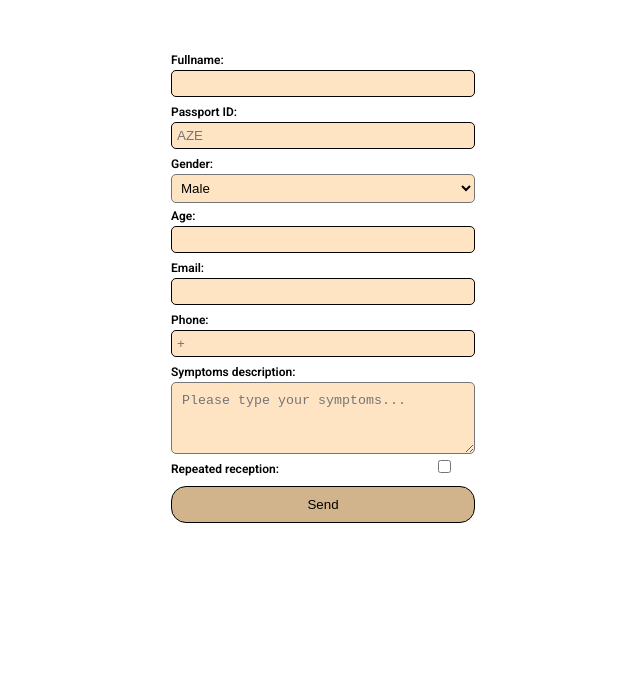
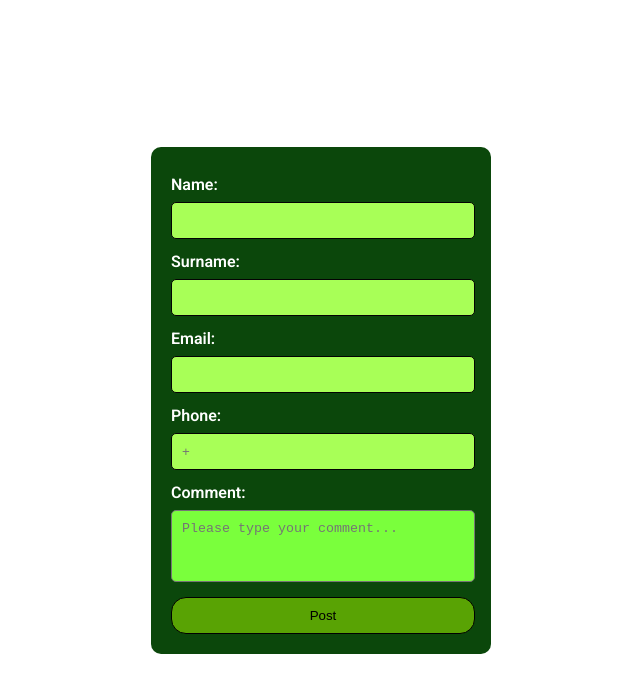
Before and after one commit to Mir-Ismayil-Asadullayev/React-IT-Academy, a React (Create React App) app: page / in a window 1280 px wide. Shown: the top 692 px of the page, without its empty margins (319-959 px from the left). Built offline with nearby package versions, Linux system fonts and the light colour scheme.

Commit message:
have done the task

```diff
--- a/src/Form.css
+++ b/src/Form.css
@@ -2,7 +2,7 @@
 
 body {
     font-family: Roboto, Verdana, Arial, Helvetica, sans-serif;
-    font-size: 14px;
+    font-size: 16px;
     box-sizing: border-box;
     margin: 0;
     padding: 0;
@@ -12,35 +12,39 @@ body {
     align-content: center;
     align-items: center;
     color: black;
+    width: 100vw;
+    height: 100vh;
 }
 
 form {
-    margin-top: 50px;
     display: flex;
     flex-flow: column wrap;
     width: 300px;
+    background-color: rgb(11, 71, 11);
+    padding: 20px;
+    color: white;
+    border-radius: 10px;
 }
 
 label {
-    margin: 3px 0;
-    font-size: 12px;
+    margin: 8px 0;
     width: 100%;
     font-weight: bold;
 }
 
 input {
-    padding: 5px;
+    padding: 10px;
     border-radius: 5px;
     margin-bottom: 5px;
-    background-color: bisque;
+    background-color: rgb(168, 255, 87);
     border: 1px solid rgb(3, 3, 3);
 }
 
 button {
-    margin: 5px 0;
+    margin: 15px 0 0;
     outline: none;
     border: 1px solid rgb(0, 0, 0);
-    background-color: tan;
+    background-color: rgb(89, 163, 4);
     color: rgb(0, 0, 0);
     padding: 10px;
     border-radius: 15px;
@@ -48,14 +52,14 @@ button {
 
 button:hover {
     cursor: pointer;
-    background-color: rgb(255, 255, 255);
-    color: rgb(0, 0, 0);
+    background-color: black;
+    color: rgb(89, 163, 4);
 }
 
 button:active {
+    background-color: rgb(89, 163, 4);
+    color: rgb(0, 0, 0);
     cursor: pointer;
-    color: rgb(255, 255, 255);
-    background-color: tan;
 }
 
 input::-webkit-outer-spin-button,
@@ -64,34 +68,15 @@ input::-webkit-inner-spin-button {
     margin: 0;
 }
 
-input[type=checkbox] {
-    margin-left: 159px;
-    accent-color: tan;
-}
-
 textarea {
     max-width: 94%;
     max-height: 50px;
     min-width: 94%;
     min-height: 50px;
     color: rgb(0, 0, 0);
-    background-color: bisque;
+    background-color: rgb(122, 255, 60);
     padding: 10px;
     border-radius: 5px;
     outline: none;
+    resize: none;
 }
-
-select {
-    margin-bottom: 3px;
-    padding: 5px;
-    color: rgb(0, 0, 0);
-    background-color: bisque;
-    border-radius: 5px;
-    outline: none;
-}
-
-option {
-    margin: 8px;
-    color: rgb(0, 0, 0);
-    background-color: bisque;
-}
--- a/src/Form.jsx
+++ b/src/Form.jsx
@@ -5,17 +5,11 @@ function Form() {
     const [info, setinfo] = useState({});
     const handleInfo = (e) => {
         switch (e.target.name) {
-            case "fullname":
-                info.fullname = e.target.value;
+            case "name":
+                info.name = e.target.value;
                 break;
-            case "passportID":
-                info.passportID = e.target.value;
-                break;
-            case "gender":
-                info.gender = e.target.value;
-                break;
-            case "age":
-                info.age = e.target.value;
+            case "surname":
+                info.surname = e.target.value;
                 break;
             case "email":
                 info.email = e.target.value;
@@ -23,8 +17,8 @@ function Form() {
             case "phone":
                 info.phone = e.target.value;
                 break;
-            case "textarea":
-                info.textarea = e.target.value;
+            case "comment":
+                info.comment = e.target.value;
                 break;
             default:
                 break;
@@ -32,32 +26,23 @@ function Form() {
     };
     const handleSubmit = (e) => {
         e.preventDefault();
-        info.checkbox = e.target.childNodes[14].childNodes[1].checked;
         setinfo(info);
         console.log(info);
         alert("Карточка зарегистрирована!");
     }
     return (
         <form onSubmit={handleSubmit}>
-            <label htmlFor="fullname">Fullname:</label>
-            <input type="text" name="fullname" required={true} onChange={handleInfo} />
-            <label htmlFor="passportID">Passport ID:</label>
-            <input type="text" name="passportID" placeholder="AZE" required={true} onChange={handleInfo} />
-            <label htmlFor="gender">Gender:</label>
-            <select name="gender" onChange={handleInfo}>
-                <option value="male">Male</option>
-                <option value="female">Female</option>
-            </select>
-            <label htmlFor="age">Age:</label>
-            <input type="number" min="1" max="120" name="age" onChange={handleInfo} />
+            <label htmlFor="name">Name:</label>
+            <input type="text" name="name" required={true} onChange={handleInfo} />
+            <label htmlFor="surname">Surname:</label>
+            <input type="text" name="surname" required={true} onChange={handleInfo} />
             <label htmlFor="email">Email:</label>
-            <input type="email" name="email" onChange={handleInfo} />
+            <input type="email" name="email" required={true} onChange={handleInfo} />
             <label htmlFor="phone">Phone:</label>
-            <input type="number" placeholder="+" name="phone" onChange={handleInfo} />
-            <label htmlFor="textarea">Symptoms description:</label>
-            <textarea name="textarea" cols="30" rows="10" placeholder="Please type your symptoms..." onChange={handleInfo}></textarea>
-            <label htmlFor="checkbox">Repeated reception:<input type="checkbox" name="checkbox" /></label>
-            <button>Send</button>
+            <input type="number" placeholder="+" name="phone" required={true} onChange={handleInfo} />
+            <label htmlFor="textarea">Comment:</label>
+            <textarea name="comment" cols="30" rows="10" placeholder="Please type your comment..." required={true} onChange={handleInfo}></textarea>
+            <button type='submit'>Post</button>
         </form>
     )
 }
```
